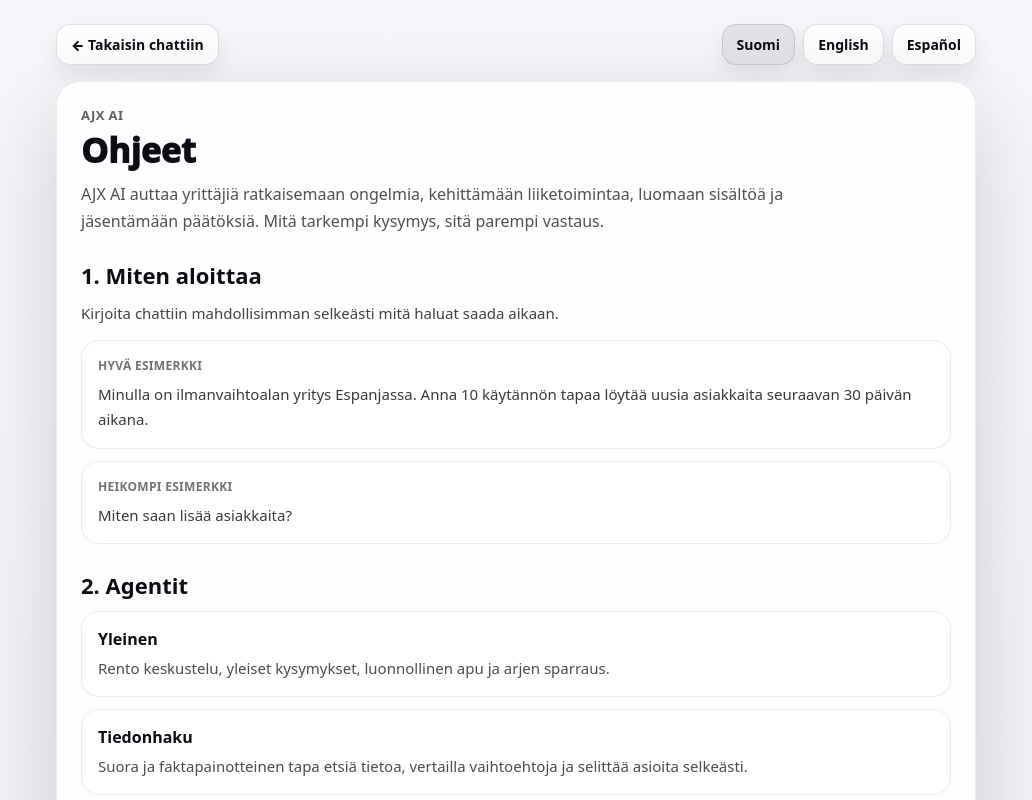
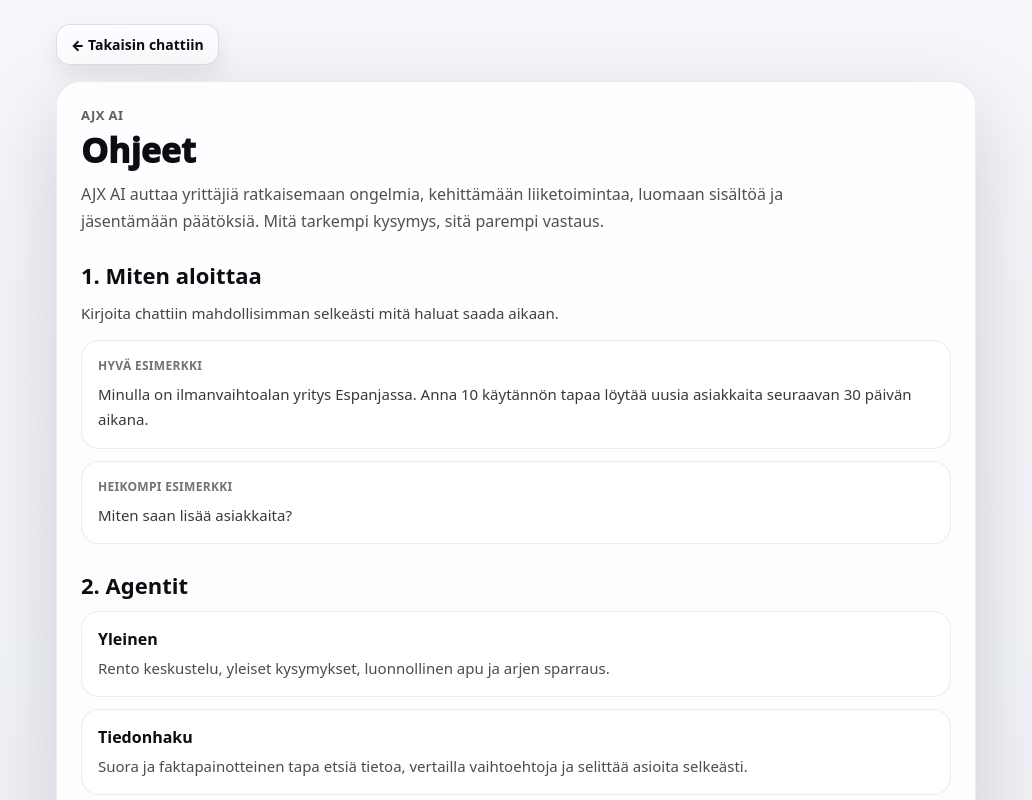
Before and after one commit to AJXToken/ajx-ai, a Next.js app: page /help in a window 1280 px wide. Shown: the top 800 px of the page, without its empty margins (124-1156 px from the left). Built offline with nearby package versions, Linux system fonts and the light colour scheme.

Commit message:
remove help page language switch

```diff
--- a/src/app/help/HelpClient.tsx
+++ b/src/app/help/HelpClient.tsx
@@ -19,9 +19,6 @@ const copy = {
     intro:
       "AJX AI auttaa yrittäjiä ratkaisemaan ongelmia, kehittämään liiketoimintaa, luomaan sisältöä ja jäsentämään päätöksiä. Mitä tarkempi kysymys, sitä parempi vastaus.",
     backToChat: "← Takaisin chattiin",
-    langFi: "Suomi",
-    langEn: "English",
-    langEs: "Español",
 
     s1: "1. Miten aloittaa",
     s1p1: "Kirjoita chattiin mahdollisimman selkeästi mitä haluat saada aikaan.",
@@ -98,9 +95,6 @@ const copy = {
     intro:
       "AJX AI helps entrepreneurs solve problems, improve business, create content, and structure decisions. The more precise your question is, the better the answer will be.",
     backToChat: "← Back to chat",
-    langFi: "Suomi",
-    langEn: "English",
-    langEs: "Español",
 
     s1: "1. How to start",
     s1p1: "Write as clearly as possible what you want to achieve.",
@@ -177,9 +171,6 @@ const copy = {
     intro:
       "AJX AI ayuda a emprendedores a resolver problemas, desarrollar el negocio, crear contenido y estructurar decisiones. Cuanto más precisa sea tu pregunta, mejor será la respuesta.",
     backToChat: "← Volver al chat",
-    langFi: "Suomi",
-    langEn: "English",
-    langEs: "Español",
 
     s1: "1. Cómo empezar",
     s1p1: "Escribe lo más claramente posible lo que quieres conseguir.",
@@ -265,12 +256,6 @@ export default function HelpClient() {
     return qs ? `/chat?${qs}` : "/chat";
   }, [searchParams]);
 
-  function buildHelpLangHref(nextLang: HelpLocale) {
-    const params = new URLSearchParams(searchParams.toString());
-    params.set("lang", nextLang);
-    return `/help?${params.toString()}`;
-  }
-
   function handleBack(e: React.MouseEvent<HTMLAnchorElement>) {
     e.preventDefault();
 
@@ -323,27 +308,6 @@ export default function HelpClient() {
           <a href={chatHref} onClick={handleBack} style={topLinkStyle}>
             {c.backToChat}
           </a>
-
-          <div style={{ display: "flex", gap: 8, flexWrap: "wrap" }}>
-            <a
-              href={buildHelpLangHref("fi")}
-              style={lang === "fi" ? topLinkActiveStyle : topLinkStyle}
-            >
-              {c.langFi}
-            </a>
-            <a
-              href={buildHelpLangHref("en")}
-              style={lang === "en" ? topLinkActiveStyle : topLinkStyle}
-            >
-              {c.langEn}
-            </a>
-            <a
-              href={buildHelpLangHref("es")}
-              style={lang === "es" ? topLinkActiveStyle : topLinkStyle}
-            >
-              {c.langEs}
-            </a>
-          </div>
         </div>
 
         <div
@@ -595,8 +559,3 @@ const topLinkStyle: React.CSSProperties = {
   fontWeight: 900,
   boxShadow: "0 10px 24px rgba(11,13,18,0.08)",
 };
-
-const topLinkActiveStyle: React.CSSProperties = {
-  ...topLinkStyle,
-  background: "rgba(11,13,18,0.08)",
-};
```
